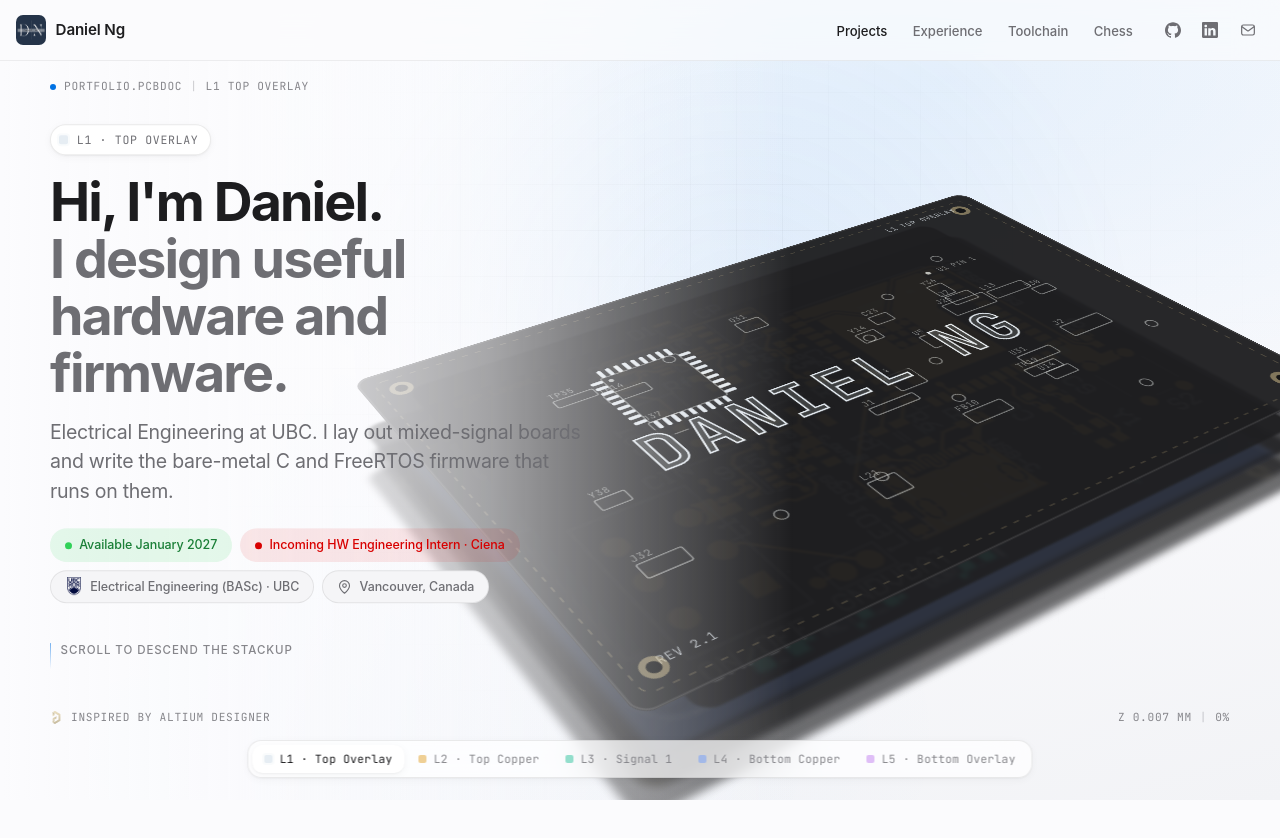
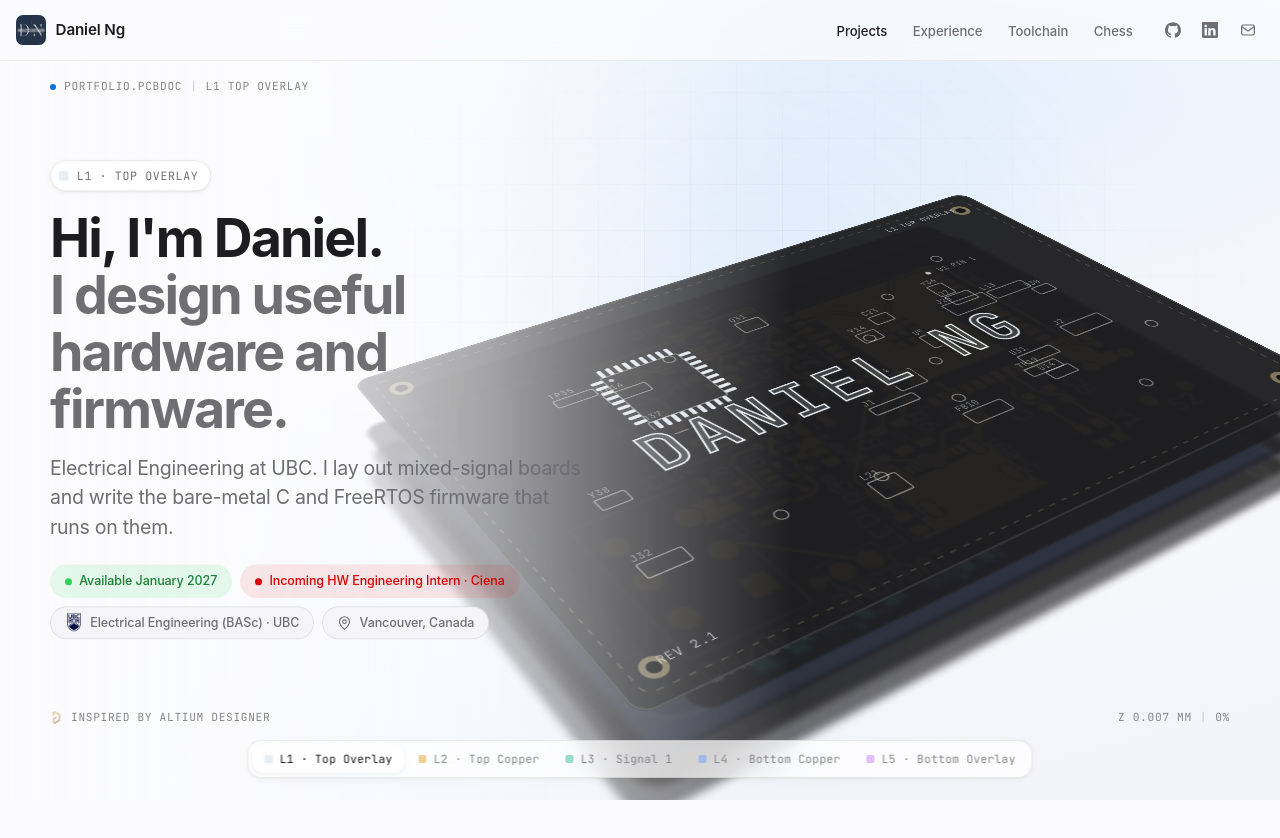
Before and after one commit to danielwhn25/portfolio, a plain HTML site: page index.html in a window 1280 px wide. Shown: the top 838 px of the page. Drawn offline with Linux system fonts and the light colour scheme; no server answers; animation ran at ten frames a second.

Commit message:
Remove scroll cue text

```diff
--- a/index.html
+++ b/index.html
@@ -121,7 +121,6 @@
                 </span>
               </div>
             </div>
-            <p class="hero-cue"><span class="cue-arrow" aria-hidden="true"></span>Scroll to descend the stackup</p>
           </article>
 
           <!-- L2, Timing Gates -->
```
